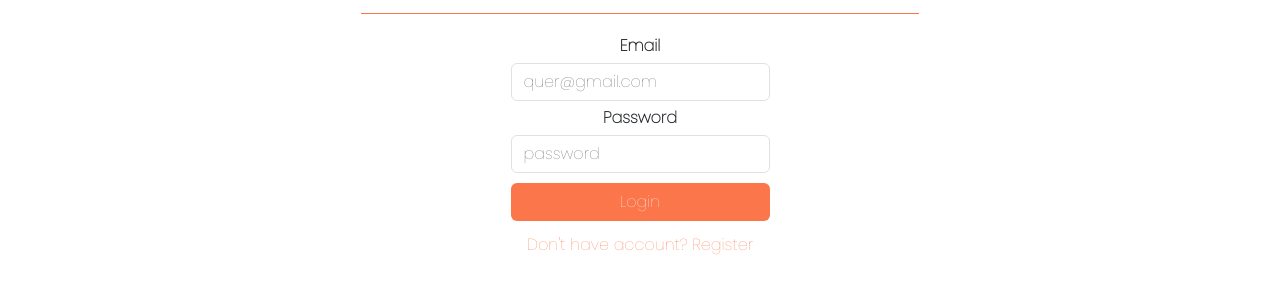
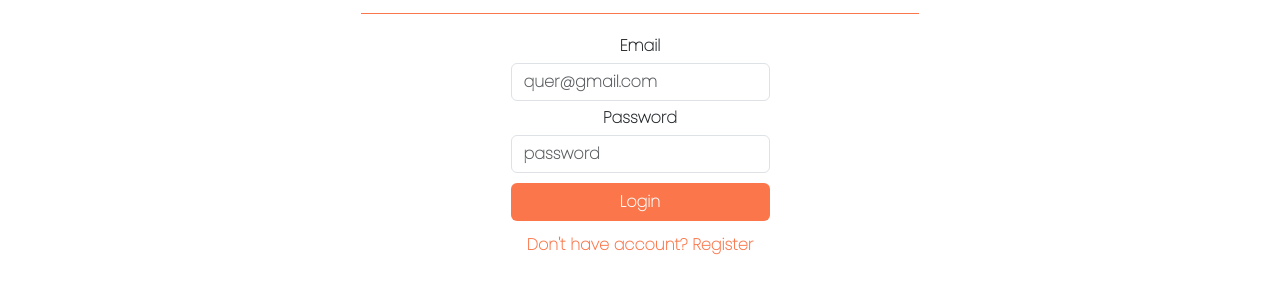
Before and after one commit to Varun-Kumar-Code/TouchToTouch, a plain HTML site: page login.html in a window 1280 px wide. Shown: the part 218-512 px from the top of the page. Drawn offline with nearby package versions, Linux system fonts and the light colour scheme.

Commit message:
commit it

```diff
--- a/login.html
+++ b/login.html
@@ -64,19 +64,19 @@
             <form id="login-form">
                 <div class="form-group">
                     <label>Email</label>
-                    <input type="text" class="form-control" id="login-email" name="email" placeholder="quer@gmail.com"
+                    <input type="text" class="form-control try" id="login-email" name="email" placeholder="quer@gmail.com"
                         required>
                 </div>
                 <div class="form-group">
                     <label>Password</label>
-                    <input type="password" class="form-control" id="login-password" name="password"
+                    <input type="password" class="form-control try" id="login-password" name="password"
                         placeholder="password" required>
                 </div>
                 <div class="form-group">
-                    <input type="submit" class="btn" id="login-btn" value="Login">
+                    <input type="submit" class="btn  try" id="login-btn" value="Login">
                 </div>
                 <div class="form-group">
-                    <a id="register-url" href="register.html" class="btn">Don't have account? Register</a>
+                    <a id="register-url" href="register.html" class="btn  try">Don't have account? Register</a>
                 </div>
             </form>
         </div>
```
